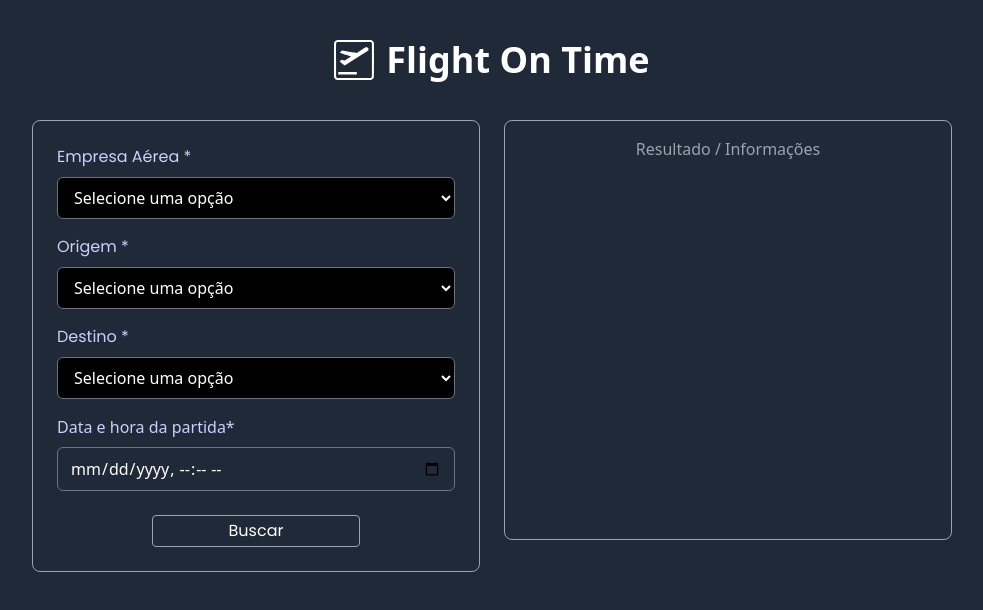
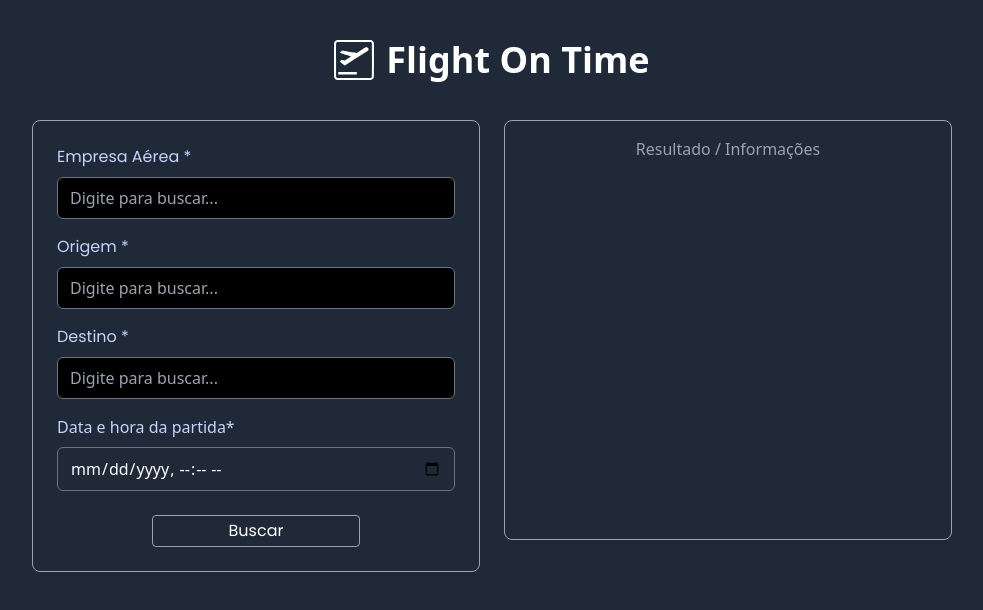
Before and after one commit to Projeto-3-FlightOnTime/frontend, a React (Vite) app: page / in a window 1280 px wide. Shown: the top 610 px of the page, without its empty margins (148-1131 px from the left). Built offline with nearby package versions, Linux system fonts and the light colour scheme.

Commit message:
Atuzaliznado inputs

```diff
--- a/src/App.jsx
+++ b/src/App.jsx
@@ -7,7 +7,40 @@ import axios from "axios";
 
 /* 🔹 Helper para pegar label pelo value */
 function getLabel(options, value) {
-  return options.find((opt) => opt.value === value)?.label || value;
+  const option = options.find((opt) => opt.value === value);
+
+  if (!option) return value || "-";
+
+  return `${option.value} - ${option.label}`;
+}
+
+/* 🔹 Helper para enviar datetime com offset (OffsetDateTime) */
+function toOffsetISOString(localDateTime) {
+  const date = new Date(localDateTime);
+
+  const offsetMinutes = -date.getTimezoneOffset();
+  const sign = offsetMinutes >= 0 ? "+" : "-";
+  const pad = (n) => String(Math.floor(Math.abs(n))).padStart(2, "0");
+
+  const hours = pad(offsetMinutes / 60);
+  const minutes = pad(offsetMinutes % 60);
+
+  return (
+    date.getFullYear() +
+    "-" +
+    pad(date.getMonth() + 1) +
+    "-" +
+    pad(date.getDate()) +
+    "T" +
+    pad(date.getHours()) +
+    ":" +
+    pad(date.getMinutes()) +
+    ":00" +
+    sign +
+    hours +
+    ":" +
+    minutes
+  );
 }
 
 export default function App() {
@@ -45,7 +78,7 @@ export default function App() {
       cod_companhia: codCompanhia,
       cod_aeroporto_origem: codAeroportoOrigem,
       cod_aeroporto_destino: codAeroportoDestino,
-      data_hora_partida: new Date(dataHoraPartida).toISOString(),
+      data_hora_partida: toOffsetISOString(dataHoraPartida),
     };
 
     try {
--- a/src/components/SelectField.jsx
+++ b/src/components/SelectField.jsx
@@ -1,33 +1,130 @@
+import { useEffect, useRef, useState } from "react";
+
 export function SelectField({
   label,
   options = [],
   value,
   onChange,
   required = false,
-  placeholder = "Selecione uma opção",
+  placeholder = "Digite para buscar...",
 }) {
+  const [search, setSearch] = useState("");
+  const [open, setOpen] = useState(false);
+  const [highlightedIndex, setHighlightedIndex] = useState(-1);
+
+  const containerRef = useRef(null);
+
+  /* 🔹 Sincroniza value externo */
+  useEffect(() => {
+    const selected = options.find((opt) => opt.value === value);
+    if (selected) {
+      setSearch(`${selected.value} - ${selected.label}`);
+    } else {
+      setSearch("");
+    }
+  }, [value, options]);
+
+  /* 🔹 Fecha ao clicar fora */
+  useEffect(() => {
+    function handleClickOutside(event) {
+      if (
+        containerRef.current &&
+        !containerRef.current.contains(event.target)
+      ) {
+        setOpen(false);
+        setHighlightedIndex(-1);
+      }
+    }
+
+    document.addEventListener("mousedown", handleClickOutside);
+    return () =>
+      document.removeEventListener("mousedown", handleClickOutside);
+  }, []);
+
+ const filteredOptions = options.filter((option) =>
+  option.label.toLowerCase().startsWith(search.toLowerCase())
+);
+
+
+  function handleSelect(option) {
+    onChange({
+      target: {
+        value: option.value,
+      },
+    });
+    setSearch(` ${option.label} - ${option.value}`);
+    setOpen(false);
+    setHighlightedIndex(-1);
+  }
+
+  function handleKeyDown(e) {
+    if (!open) return;
+
+    if (e.key === "ArrowDown") {
+      e.preventDefault();
+      setHighlightedIndex((prev) =>
+        prev < filteredOptions.length - 1 ? prev + 1 : 0
+      );
+    }
+
+    if (e.key === "ArrowUp") {
+      e.preventDefault();
+      setHighlightedIndex((prev) =>
+        prev > 0 ? prev - 1 : filteredOptions.length - 1
+      );
+    }
+
+    if (e.key === "Enter" && highlightedIndex >= 0) {
+      e.preventDefault();
+      handleSelect(filteredOptions[highlightedIndex]);
+    }
+
+    if (e.key === "Escape") {
+      setOpen(false);
+      setHighlightedIndex(-1);
+    }
+  }
+
   return (
-    <div className="flex flex-col gap-2 w-full">
+    <div
+      ref={containerRef}
+      className="flex flex-col gap-2 w-full relative"
+    >
       <label className="text-indigo-200 font-[Poppins]">
         {label} {required && "*"}
       </label>
 
-      <select
-        value={value}
-        onChange={onChange}
+      <input
+        type="text"
+        value={search}
+        placeholder={placeholder}
+        onChange={(e) => {
+          setSearch(e.target.value);
+          setOpen(true);
+          setHighlightedIndex(-1);
+        }}
+        onFocus={() => setOpen(true)}
+        onKeyDown={handleKeyDown}
         className="w-full rounded-md bg-black border border-gray-500 px-3 py-2 text-white focus:outline-none focus:ring-2 focus:ring-indigo-500"
-      >
-        <option value="">{placeholder}</option>
+      />
 
-        {options.map((option) => (
-        <option
-          key={option.value}
-          value={option.value}
-        >
-          {option.label}
-        </option>
-        ))}
-      </select>
+      {open && filteredOptions.length > 0 && (
+        <ul className="absolute top-full mt-1 w-full max-h-48 overflow-auto rounded-md bg-black border border-gray-600 z-10">
+          {filteredOptions.map((option, index) => (
+            <li
+              key={option.value}
+              onClick={() => handleSelect(option)}
+              className={`px-3 py-2 cursor-pointer text-white ${
+                index === highlightedIndex
+                  ? "bg-indigo-600"
+                  : "hover:bg-indigo-500"
+              }`}
+            >
+              {option.label} - {option.value}
+            </li>
+          ))}
+        </ul>
+      )}
     </div>
   );
 }
--- a/src/data/aeroportosOptions.js
+++ b/src/data/aeroportosOptions.js
@@ -421,4 +421,7 @@ export const aeroportosOptions = [
   { value: "ZBAA", label: "BEIJING CAPITAL INTERNATIONAL AIRPORT" },
   { value: "ZHCC", label: "ZHENGZHOU XINZHENG INTERNATIONAL AIRPORT" },
   { value: "ZHHH", label: "WUHAN TIANHE AIRPORT" }
-];
+].filter(aeroporto => /^[A-Z]{4}$/.test(aeroporto.value))
+  .sort((a, b) =>
+    a.label.localeCompare(b.label, "pt-BR", { sensitivity: "base" })
+  );
--- a/src/data/companhiasOptions.js
+++ b/src/data/companhiasOptions.js
@@ -43,7 +43,7 @@ export const companhiasOptions = [
   { value: "FBZ", label: "FB LÍNEAS AÉREAS S.A (FLYBONDI)" },
   { value: "FDX", label: "FEDEX - FEDERAL EXPRESS CORPORATION" },
   { value: "GEC", label: "LUFTHANSA CARGO AG" },
-  { value: "GLO", label: "GOL LINHAS AÉREAS S.A. (EX- VRG LINHAS AÉREAS S.A.)" },
+  { value: "GLO", label: "GOL LINHAS AÉREAS S.A." },
   { value: "GTI", label: "ATLAS AIR INC" },
   { value: "GXA", label: "GLOBAL CROSSING AIRLINES, INC." },
   { value: "HFM", label: "HI FLY LIMITED (EX-MALTA)" },
@@ -102,4 +102,7 @@ export const companhiasOptions = [
   { value: "UKL", label: "UKRAINE AIR ALLIANCE AIRLINES" },
   { value: "UPS", label: "UPS - UNITED PARCEL SERVICE CO." },
   { value: "VCV", label: "CONSORCIO VENEZOLANO DE INDUSTRIAS AERONAUTICAS Y SERVICIOS AÉREOS S.A., CONVIASA" }
-];
+] .filter(companhia => /^[A-Z]{3}$/.test(companhia.value))
+  .sort((a, b) =>
+    a.label.localeCompare(b.label, "pt-BR", { sensitivity: "base" })
+  );
```
